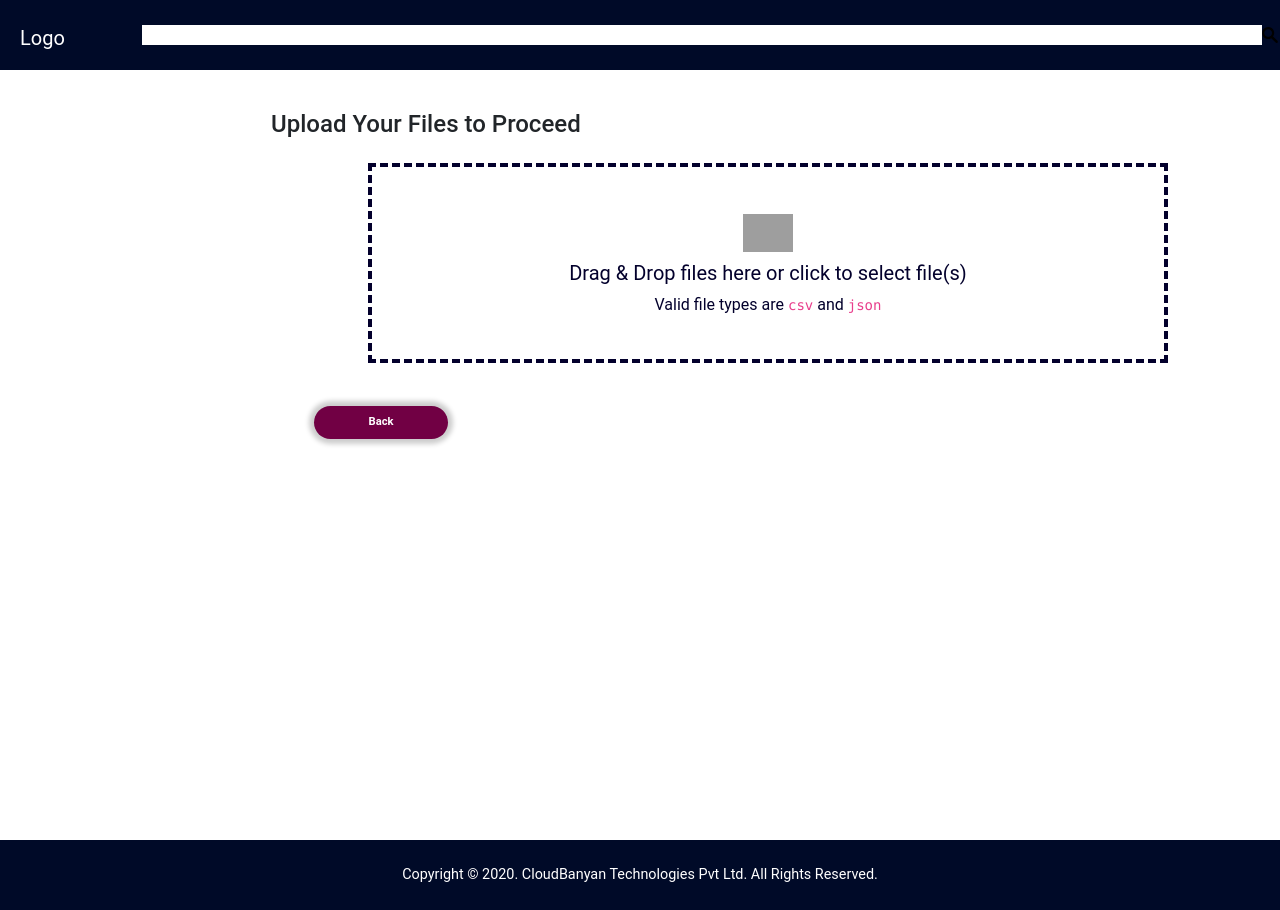
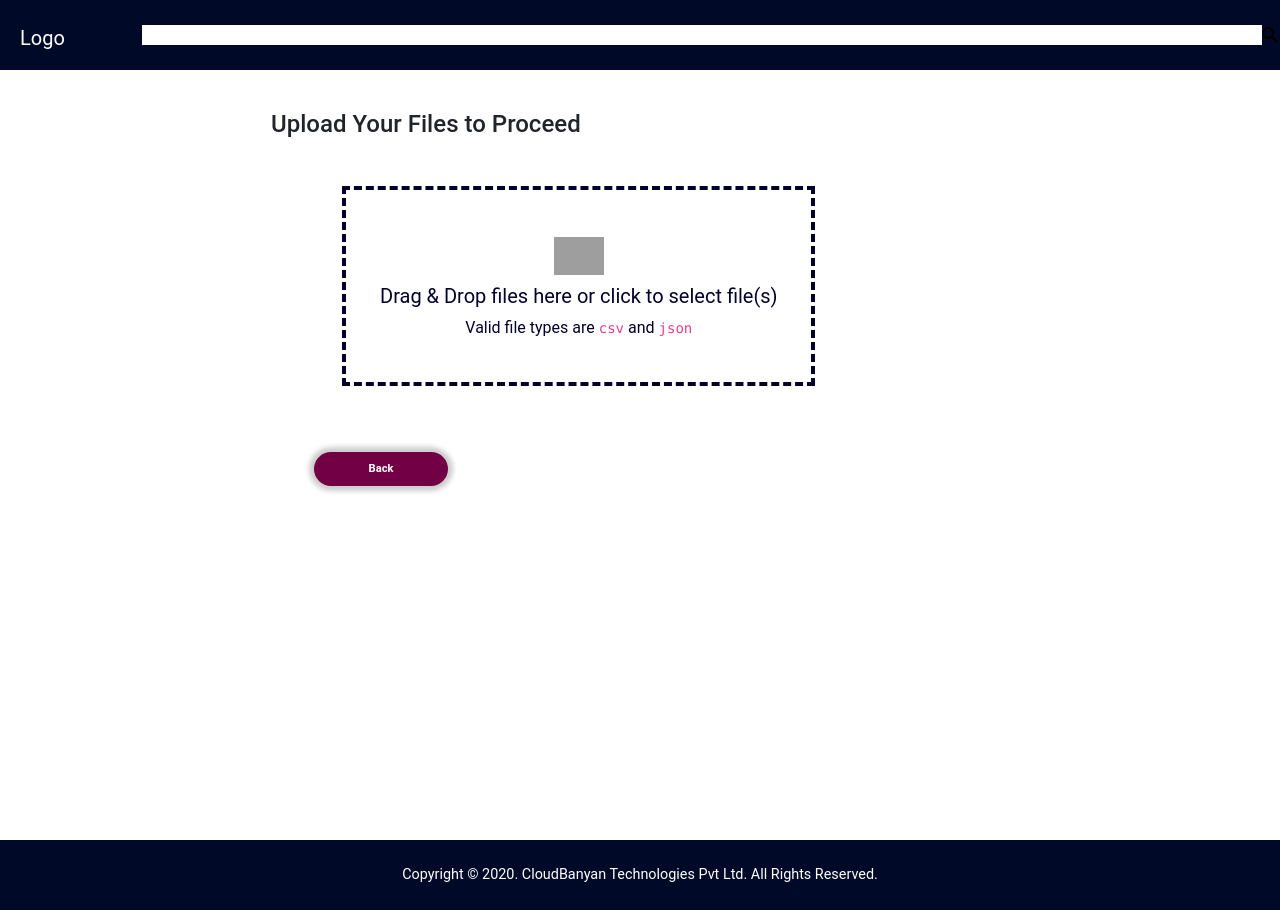
Before and after one commit to Artistic-cat/Temp, a React (Create React App) app: page /files in a window 1280 px wide. Built offline with nearby package versions, Linux system fonts and the light colour scheme; grey boxes are pictures that could not be loaded.

Commit message:
File dropbox page
Signed-off-by: Mohammed Rifas S <rifas2475@outlook.com>

```diff
--- a/src/Components/FlieDropBox/FileDropBox.css
+++ b/src/Components/FlieDropBox/FileDropBox.css
@@ -23,8 +23,8 @@
     display: flex;
     align-items: center;
     justify-content: center;
-    margin: 0 auto 0 auto;
-    width: 800px;
+    margin: 5%;
+    width: 50%;
     height: 200px;
     border: 4px dashed #03002C;
 }
@@ -127,16 +127,6 @@
 }
 
 .file-drop-file-size {
-    display: inline-block;
-    vertical-align: top;
-    margin-left: 10px;
-    margin-right: 5px;
-    color: #444242;
-    font-weight: 700;
-    font-size: 14px;
-}
-
-.file-drop-file-category {
     display: inline-block;
     vertical-align: top;
     margin-left: 10px;
```
Also changed, not shown: src/Components/FlieDropBox/FileDropBox.js (+1 -10 lines).
